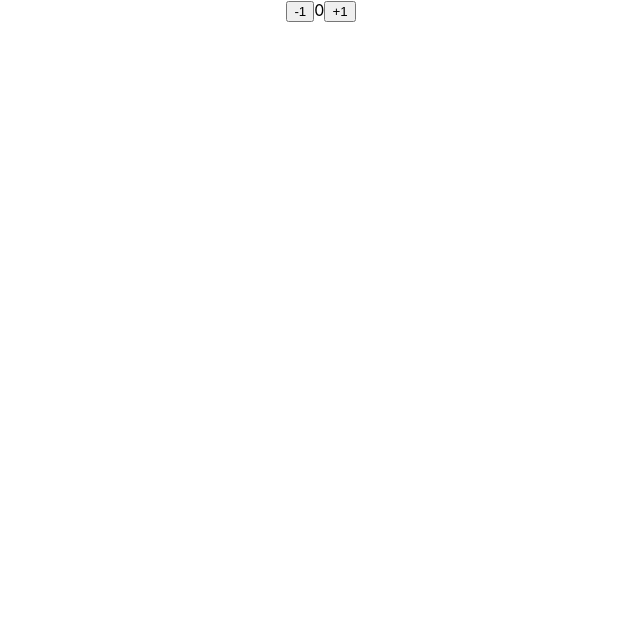
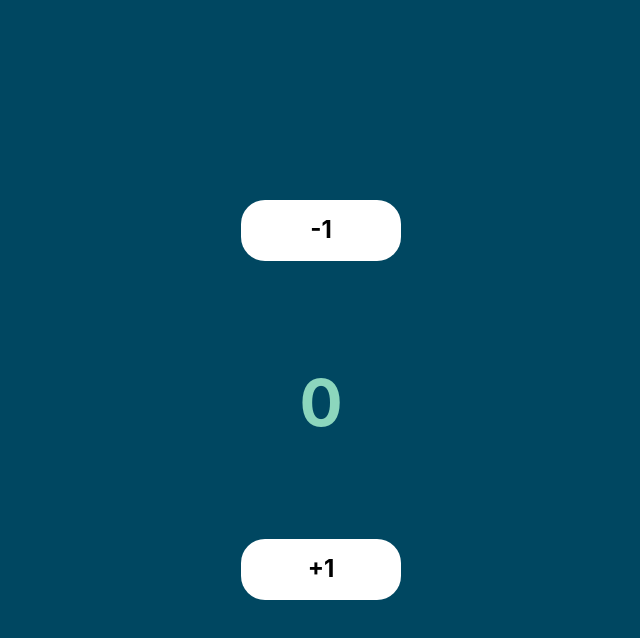
Before and after one commit to swoo-digital/swoo-react, a React (Create React App) app: page / in a window 1280 px wide. Shown: the top 638 px of the page, without its empty margins (319-959 px from the left). Built offline with nearby package versions, Linux system fonts and the light colour scheme.

Commit message:
unit test cases added styled component added Redux used for state

```diff
--- a/src/App.css
+++ b/src/App.css
@@ -1,38 +1,22 @@
+html, body, #root {
+  height: 100%;
+}
+
 .App {
+  background-color: #004761;
+  height: 100%;
+  display: flex;
+  align-items: center;
+  justify-content: center;
+}
+
+.count {
+  height: 71px;
+  font-weight: 700;
+  font-family: "Inter-Bold", "Inter", sans-serif;
+  color: #8cd6bd;
+  font-size: 64px;
+  letter-spacing: 0px;
+  line-height: 1.2;
   text-align: center;
 }
-
-.App-logo {
-  height: 40vmin;
-  pointer-events: none;
-}
-
-@media (prefers-reduced-motion: no-preference) {
-  .App-logo {
-    animation: App-logo-spin infinite 20s linear;
-  }
-}
-
-.App-header {
-  background-color: #282c34;
-  min-height: 100vh;
-  display: flex;
-  flex-direction: column;
-  align-items: center;
-  justify-content: center;
-  font-size: calc(10px + 2vmin);
-  color: white;
-}
-
-.App-link {
-  color: #61dafb;
-}
-
-@keyframes App-logo-spin {
-  from {
-    transform: rotate(0deg);
-  }
-  to {
-    transform: rotate(360deg);
-  }
-}
--- a/src/App.tsx
+++ b/src/App.tsx
@@ -1,6 +1,8 @@
 import { useAppDispather, useAppSelector } from './hooks';
 import { incremented, decremented } from './features/countSlice';
 import './App.css';
+import Box from './components/Box/box';
+import Button from './components/Button/button';
 
 function App() {
 
@@ -16,11 +18,11 @@ function App() {
   }
 
   return <div className='App'>
-    <div className='counter-wrapper'>
-      <button type='button' className='btn' onClick={(e) => changeCount('minus')}>-1</button>
+    <Box>
+      <Button onClick={(e) => changeCount('minus')}>-1</Button>
       <span className='count'>{count}</span>
-      <button type='button' className='btn' onClick={(e) => changeCount('plus')}>+1</button>
-    </div>
+      <Button onClick={(e) => changeCount('plus')}>+1</Button>
+    </Box>
   </div>
 }
 
--- /dev/null
+++ b/src/components/Box/box.tsx
@@ -0,0 +1,12 @@
+import styled from "styled-components";
+
+const Box = styled.div({
+    height: '400px',
+    display: 'flex',
+    flexDirection: 'column',
+    justifyContent: 'space-between',
+    alignItems: 'center',
+    overflow: 'visible'
+});
+
+export default Box;
--- a/src/components/Box/index.tsx
+++ /dev/null
@@ -1,6 +0,0 @@
-import React from "react";
-import styled from "styled-components";
-
-const Box = styled.div``;
-
-export default Box;
--- /dev/null
+++ b/src/components/Button/button.tsx
@@ -0,0 +1,20 @@
+import styled from "styled-components";
+
+const Button = styled.button({
+    width: '160px',
+    padding: '16px',
+    backgroundColor: '#ffffff',
+    overflow: 'visible',
+    borderRadius: '24px',
+    border: 'none',
+    fontWeight: '700',
+    fontFamily: '"Inter-Bold", "Inter", sans-serif',
+    color: '#000000',
+    fontSize: '24px',
+    letterSpacing: '0px',
+    lineHeight: '1.2',
+    cursor: 'pointer',
+    textAlign: 'center'
+});
+
+export default Button;
```
Also changed, not shown: src/utils/index.ts (deleted), 2 other files (tests, documents, lock files or other folders).
